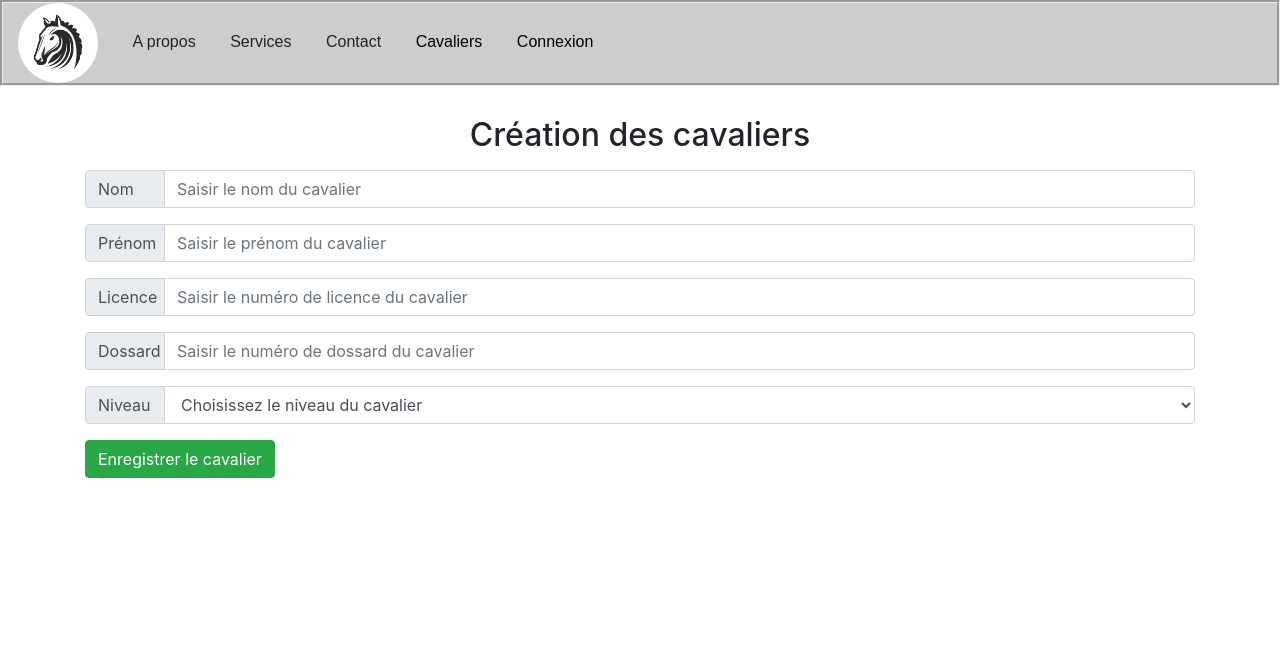
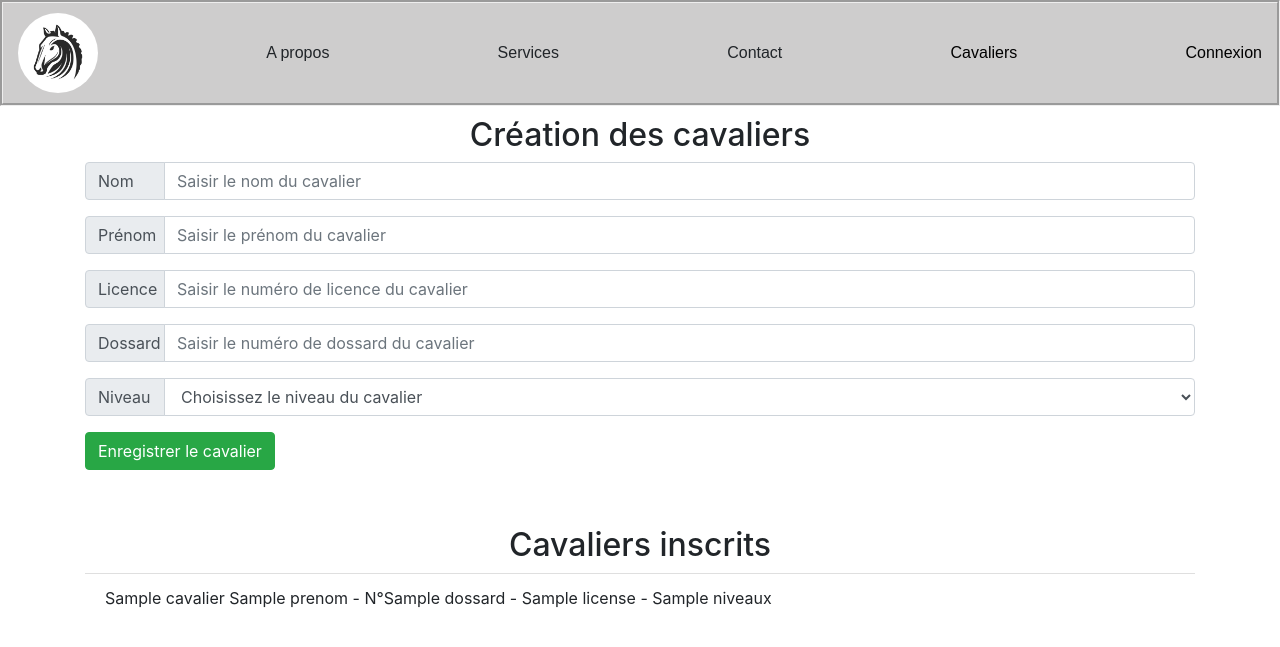
Before and after one commit to wartaek/Projet-Transverse-Equitrec, a Symfony app: template templates/cavalier/index.html.twig in a window 1280 px wide. Shown: the top 647 px of the page. Run offline with Twig, Linux system fonts and the light colour scheme; the template is opened without the code that fills it: most values are stand-ins (such as "Sample title", 1, 10 or a date in 2020); some libraries are stand-ins or nearby versions.

Commit message:
Liste cavalier

```diff
--- a/src/Entity/Niveau.php
+++ b/src/Entity/Niveau.php
@@ -84,4 +84,8 @@ class Niveau
 
         return $this;
     }
+
+    public function __toString(){
+        return $this->nom;
+    }
 }
--- a/templates/base.html.twig
+++ b/templates/base.html.twig
@@ -8,7 +8,6 @@
     {% block stylesheets %}
         <link rel="shortcut icon" href="/img/MonLogo.jpg"/>
         <link rel="stylesheet" href="/css/header.css">
-        <link rel="stylesheet" href="https://cdn.jsdelivr.net/npm/bootstrap@4.3.1/dist/css/bootstrap.min.css" integrity="sha384-ggOyR0iXCbMQv3Xipma34MD+dH/1fQ784/j6cY/iJTQUOhcWr7x9JvoRxT2MZw1T" crossorigin="anonymous">
     {% endblock %}
     <title>{% block title %}Accueil Equitrec{% endblock %}</title>
     <nav>
--- a/templates/cavalier/index.html.twig
+++ b/templates/cavalier/index.html.twig
@@ -16,7 +16,6 @@
 				<div class="col">
 					<form action="{{ path('new_cavalier') }}" method="POST">
 						<h2 style="text-align:center;">Création des cavaliers</h2>
-						<p style="color:{{color}};">{{message}}</p>
 						<div class="input-group mb-3">
 							<div class="input-group-prepend">
 								<span class="input-group-text" style="width: 5em">Nom</span>
@@ -33,7 +32,7 @@
 							<div class="input-group-prepend">
 								<span class="input-group-text" style="width: 5em">Licence</span>
 							</div>
-							<input type="tel" class="form-control" name="licence" placeholder="Saisir le numéro de licence du cavalier" pattern="[0-9]" maxlength="11" >
+							<input type="tel" class="form-control" name="licence" placeholder="Saisir le numéro de licence du cavalier" pattern="[0-9]+" maxlength="10" >
 						</div>
 						<div class="input-group mb-3">
 							<div class="input-group-prepend">
@@ -61,5 +60,16 @@
 				</div>
 			</div>
 		</section>
+		<br>
+		<section class="container my-3">
+			<div class="list-group">
+				<h2 style="text-align:center;">Cavaliers inscrits</h2>
+				<ul class="list-group list-group-flush">
+					{% for cavalier in cavaliers %}
+						<li class="list-group-item">{{ cavalier.nom }} {{ cavalier.prenom }} - N°{{ cavalier.dossard }} - {{ cavalier.license }} - {% for niveaux in cavalier.niveaux %} {{ niveaux }} {% endfor %}</li>
+					{% endfor %}
+				</ul>
+			</div>
+		</section>
 	</main>
 {% endblock %}
```
Also changed, not shown: src/Controller/CavalierController.php (+14 -20 lines).
